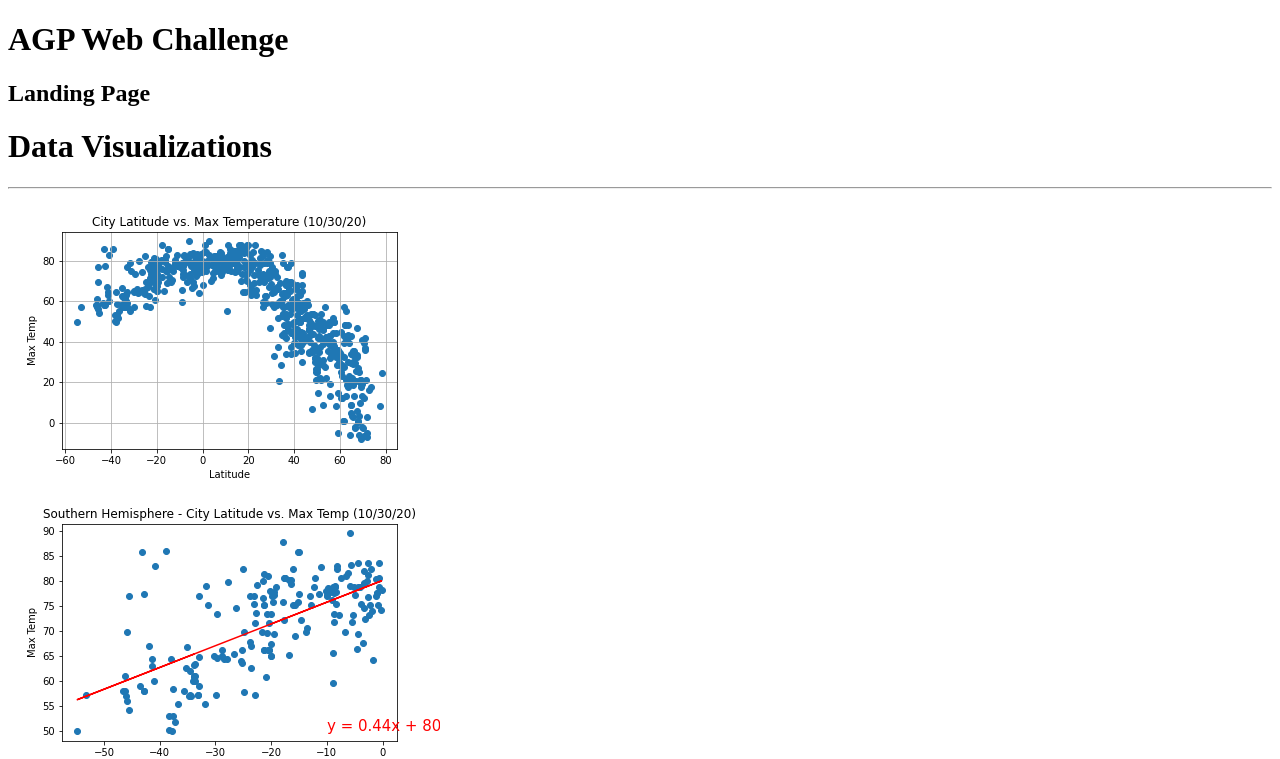
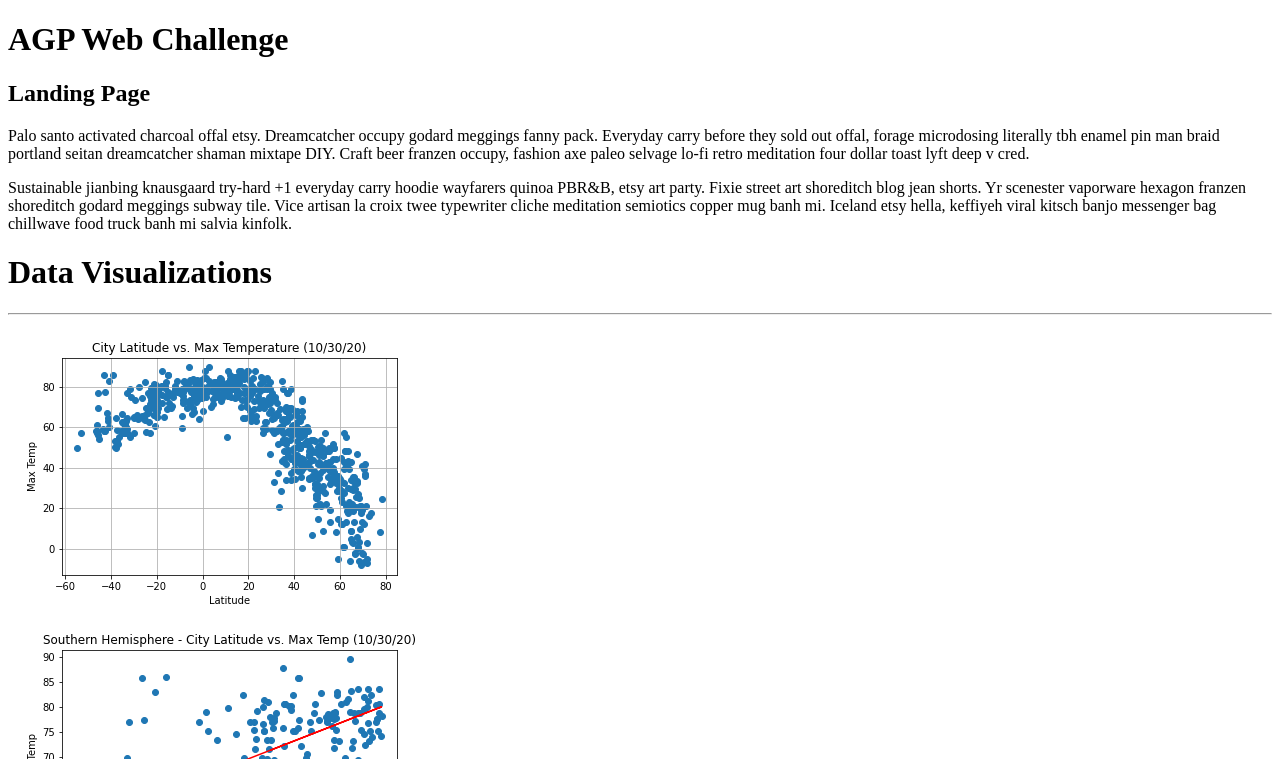
Before and after one commit to abgarberpaul/Perfect-Vacation, a plain HTML site: page index.html in a window 1280 px wide. Shown: the top 759 px of the page. Drawn offline with Linux system fonts and the light colour scheme.

Commit message:
body paragraph

```diff
--- a/index.html
+++ b/index.html
@@ -21,7 +21,19 @@
       <!-- DIV BAR-->
       <!-- MAIN IMAGE-->
       <!--BODY PARAGRAPH-->
-
+      <div class="main_body"
+        <p>Palo santo activated charcoal offal etsy. Dreamcatcher occupy godard meggings fanny pack.
+          Everyday carry before they sold out offal, forage microdosing literally tbh enamel pin man
+          braid portland seitan dreamcatcher shaman mixtape DIY. Craft beer franzen occupy, fashion
+          axe paleo selvage lo-fi retro meditation four dollar toast lyft deep v cred.
+        </p>
+        <p>Sustainable jianbing knausgaard try-hard +1 everyday carry hoodie wayfarers quinoa PBR&B,
+          etsy art party. Fixie street art shoreditch blog jean shorts. Yr scenester vaporware hexagon
+          franzen shoreditch godard meggings subway tile. Vice artisan la croix twee typewriter cliche
+          meditation semiotics copper mug banh mi. Iceland etsy hella, keffiyeh viral kitsch banjo
+          messenger bag chillwave food truck banh mi salvia kinfolk.
+        </p>
+        </div>
 
     </div>
 
```
